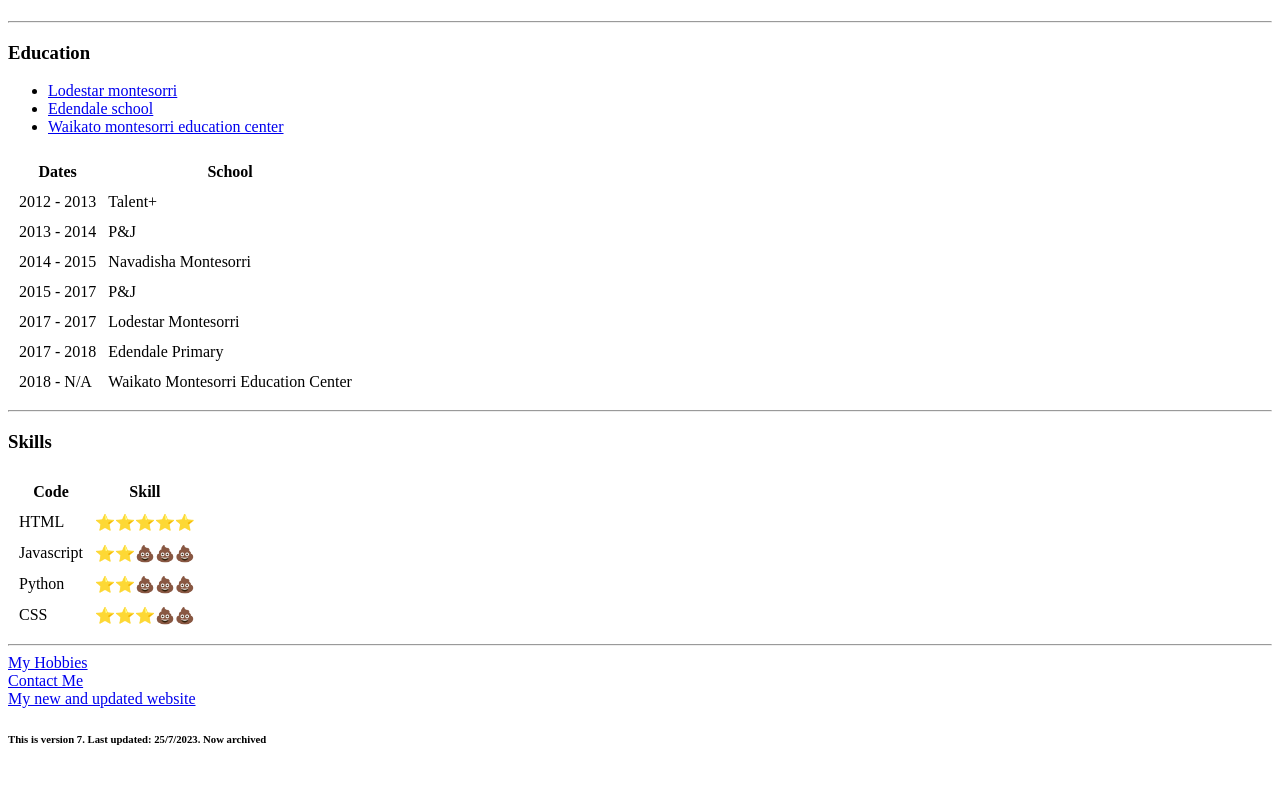
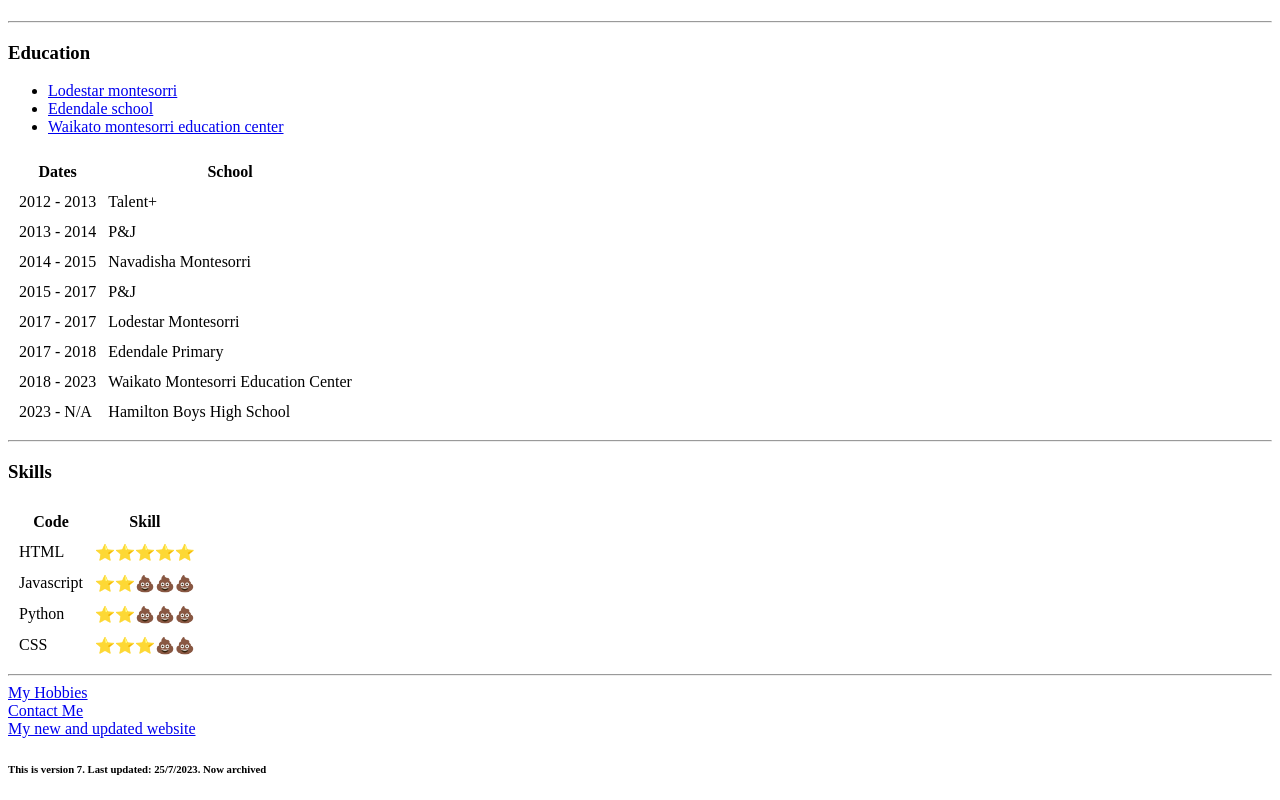
Before and after one commit to Visheshbons/vk, a plain HTML site: page index.html in a window 1280 px wide. Shown: the part 617-1417 px from the top of the page. Before the commit the page ends 1387 px from the top, so only its background shows below. Drawn offline with Linux system fonts and the light colour scheme.

Commit message:
Update index.html
Added High School (Just joined)

```diff
--- a/index.html
+++ b/index.html
@@ -55,8 +55,12 @@
         <td>Edendale Primary</td>
       </tr>
       <tr>
-        <td>2018 - N/A </td>
+        <td>2018 - 2023</td>
         <td>Waikato Montesorri Education Center</td>
+      </tr>
+      <tr>
+        <td>2023 - N/A</td>
+        <td>Hamilton Boys High School</td>
       </tr>
     </tbody>
   </table>
```
